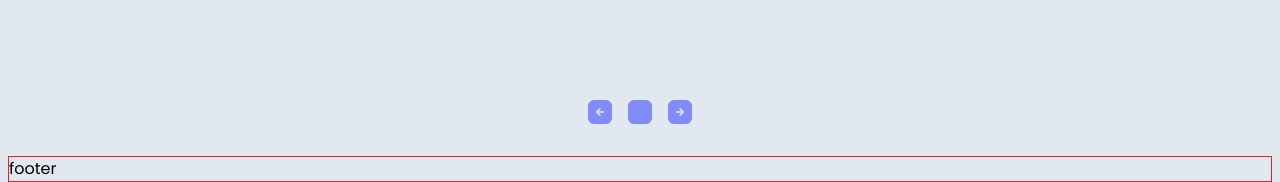
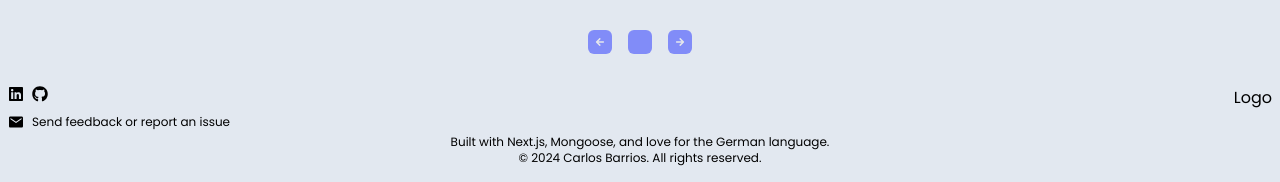
Before and after one commit to carlosbarriosf/artikel-trainer, a Next.js app: page /discover-lists in a window 1280 px wide. Shown: the part 618-800 px from the top of the page. Built offline with nearby package versions, Linux system fonts and the light colour scheme; no server answers.

Commit message:
added footer component

```diff
--- a/components/Footer.jsx
+++ b/components/Footer.jsx
@@ -1,9 +1,35 @@
+import Link from 'next/link';
 import React from 'react'
+import { FaLinkedin } from "react-icons/fa6";
+import { FaGithub } from "react-icons/fa";
+import { IoMdMail } from "react-icons/io";
 
 const Footer = () => {
   return (
-    <footer className='w-full border border-red-600 mt-4'>
-        footer
+    <footer className='w-full py-4 flex flex-col gap-1'>
+      <div className='flex justify-between'>
+        <div className='flex gap-2'>
+          <Link href='https://www.linkedin.com/in/carlosbarriosf/'>
+            <FaLinkedin size={16}/>
+          </Link>
+          <Link href='https://github.com/carlosbarriosf'>
+            <FaGithub size={16}/>
+          </Link>
+        </div>
+        <div>
+          Logo
+        </div>
+      </div>
+      <div className='flex items-center text-xs gap-2'>
+        <Link href='mailto:carlosbarriosdev@gmail.com' target='_blank'>
+          <IoMdMail size={16}/>
+        </Link>
+        <p>Send feedback or report an issue</p>
+      </div>
+      <div  className='text-center text-xs'>
+      <p>Built with Next.js, Mongoose, and love for the German language.</p>
+      <p>© 2024 Carlos Barrios. All rights reserved.</p>
+      </div>
     </footer>
   )
 }
```
